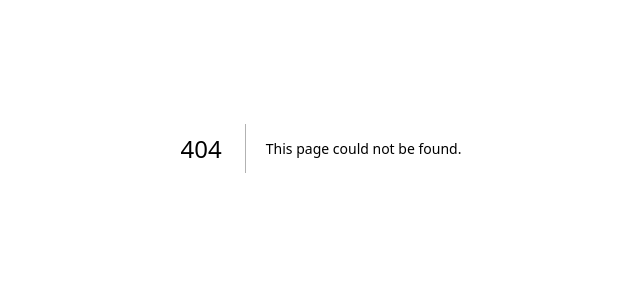
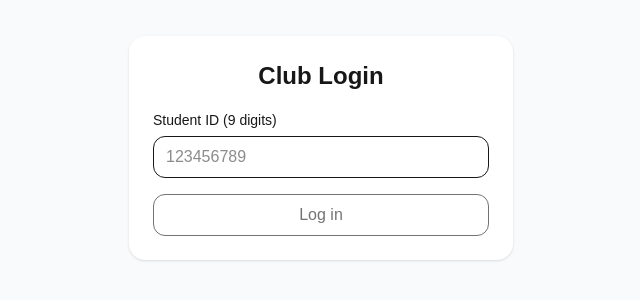
Before and after one commit to JudeTruong/ClubFinder, a Next.js app in the folder web/: page /login in a window 1280 px wide. Before the commit this address had no page. Shown: the part 252-552 px from the top of the page, without its empty margins (319-959 px from the left). Built offline with nearby package versions, Linux system fonts and the light colour scheme.

Commit message:
WIP: local changes

```diff
--- /dev/null
+++ b/web/src/app/login/page.tsx
@@ -0,0 +1,71 @@
+"use client";
+
+import { useState } from "react";
+import { useRouter } from "next/navigation";
+
+export default function LoginPage() {
+  const router = useRouter();
+  const [studentId, setStudentId] = useState("");
+  const [msg, setMsg] = useState<string | null>(null);
+  const [loading, setLoading] = useState(false);
+
+  async function onSubmit(e: React.FormEvent) {
+    e.preventDefault();
+    setLoading(true);
+    setMsg(null);
+
+    const res = await fetch("/api/login", {
+      method: "POST",
+      headers: { "Content-Type": "application/json" },
+      body: JSON.stringify({ studentId }),
+    });
+
+    if (res.ok) {
+      setMsg("Logged in!");
+      router.push("/calendar"); // go where you want after login
+    } else {
+      const data = await res.json().catch(() => ({}));
+      setMsg(data?.error || "Login failed");
+    }
+    setLoading(false);
+  }
+
+  return (
+    <main className="min-h-screen flex items-center justify-center bg-gray-50">
+      <form
+        onSubmit={onSubmit}
+        className="w-full max-w-sm bg-white p-6 rounded-2xl shadow space-y-4"
+      >
+        <h1 className="text-2xl font-semibold text-center">Club Login</h1>
+
+        <label className="block">
+          <span className="text-sm">Student ID (9 digits)</span>
+          <input
+            className="mt-1 w-full rounded-xl border px-3 py-2 outline-none"
+            value={studentId}
+            onChange={(e) => {
+              // keep only digits, cap at 9
+              const v = e.target.value.replace(/\D/g, "").slice(0, 9);
+              setStudentId(v);
+            }}
+            inputMode="numeric"
+            autoComplete="off"
+            placeholder="123456789"
+            required
+            pattern="\d{9}"
+            title="Enter 9 digits"
+          />
+        </label>
+
+        <button
+          disabled={loading || studentId.length !== 9}
+          className="w-full rounded-xl border px-4 py-2 font-medium hover:bg-gray-100 disabled:opacity-60"
+        >
+          {loading ? "Logging in…" : "Log in"}
+        </button>
+
+        {msg && <p className="text-center text-sm text-gray-600">{msg}</p>}
+      </form>
+    </main>
+  );
+}
```
Also changed, not shown: 1 other file (tests, documents, lock files or other folders).
